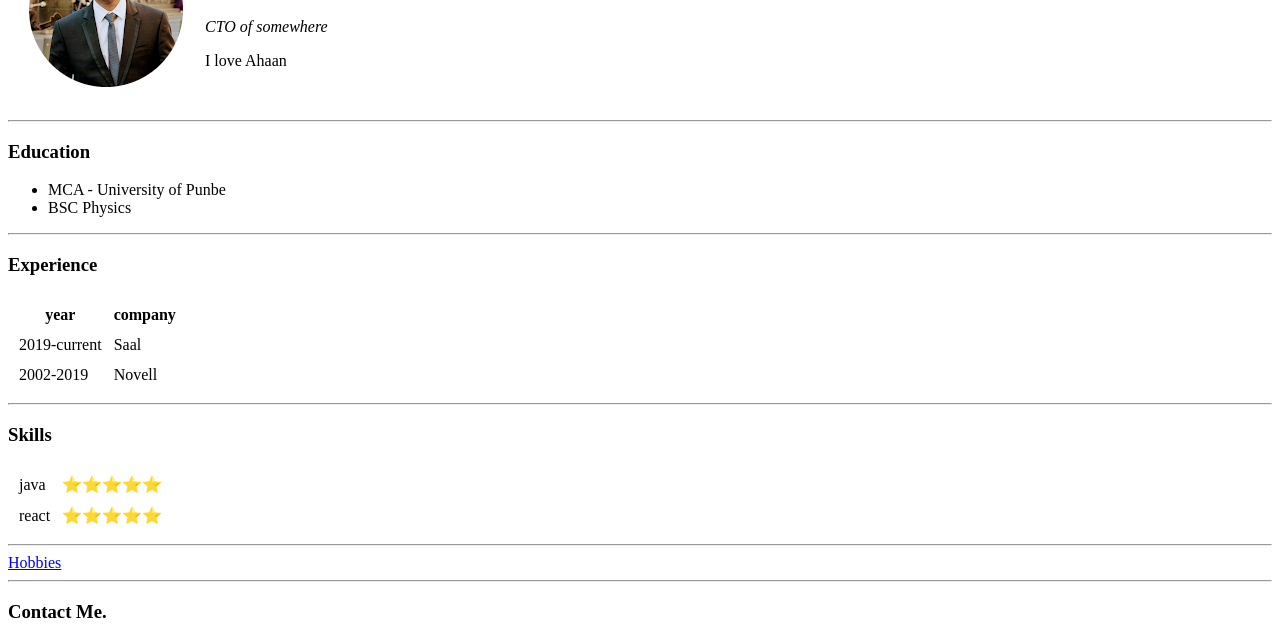
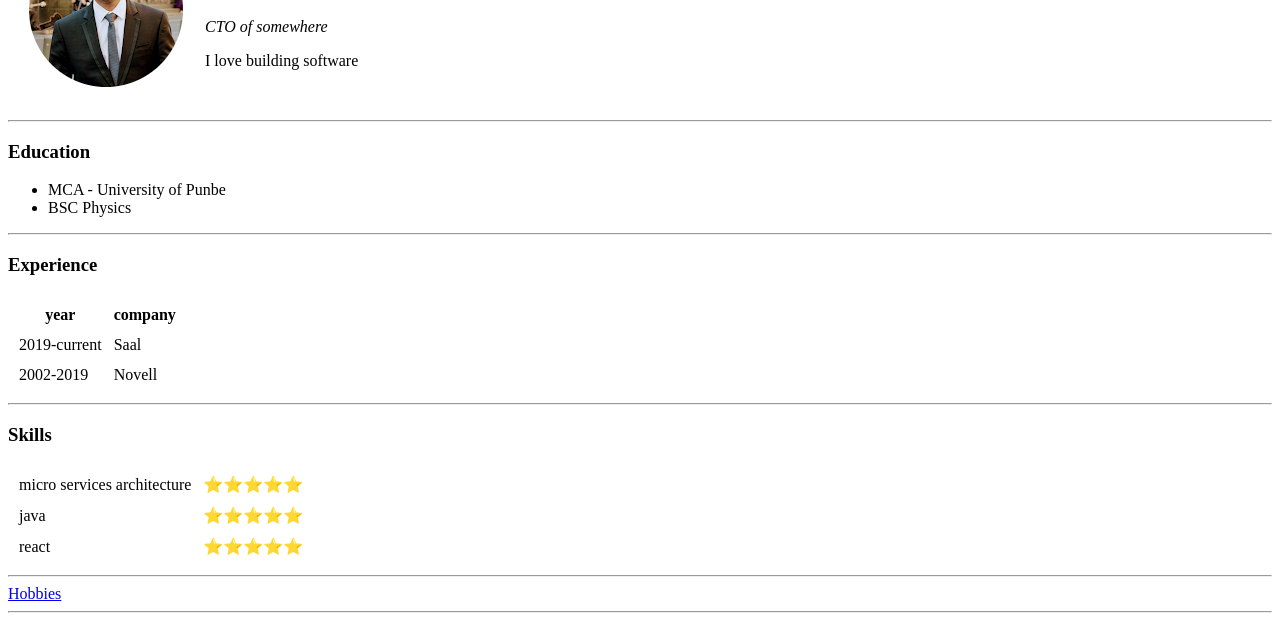
Before and after one commit to rohitvatsa1/profile, a plain HTML site: page index.html in a window 1280 px wide. Shown: the part 96-725 px from the top of the page. Drawn offline with Linux system fonts and the light colour scheme.

Commit message:
Update index.html

```diff
--- a/index.html
+++ b/index.html
@@ -13,7 +13,7 @@
       <td>
         <h1>Rohit Kumar</h1>
         <p><em>CTO of somewhere</em></p>
-        <p>I love Ahaan</p>
+        <p>I love building software</p>
       </td>
     </tr>
   </table>
@@ -49,6 +49,10 @@
   <h3>Skills</h3>
   <table cellspacing="10">
     <tr>
+      <td>micro services architecture</td>
+      <td>⭐️⭐️⭐️⭐️⭐️</td>
+    </tr>
+    <tr>
       <td>java</td>
       <td>⭐️⭐️⭐️⭐️⭐️</td>
     </tr>
```
